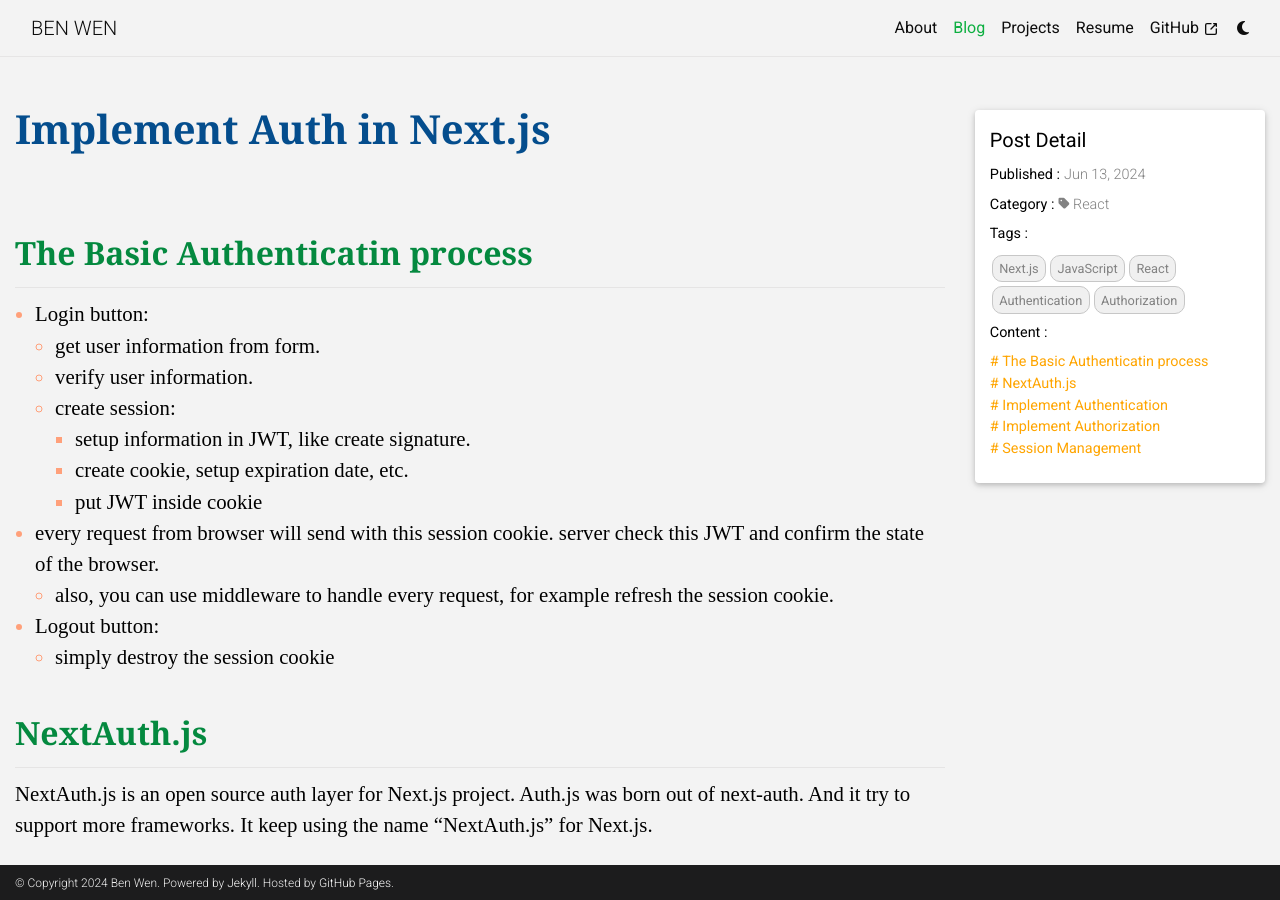
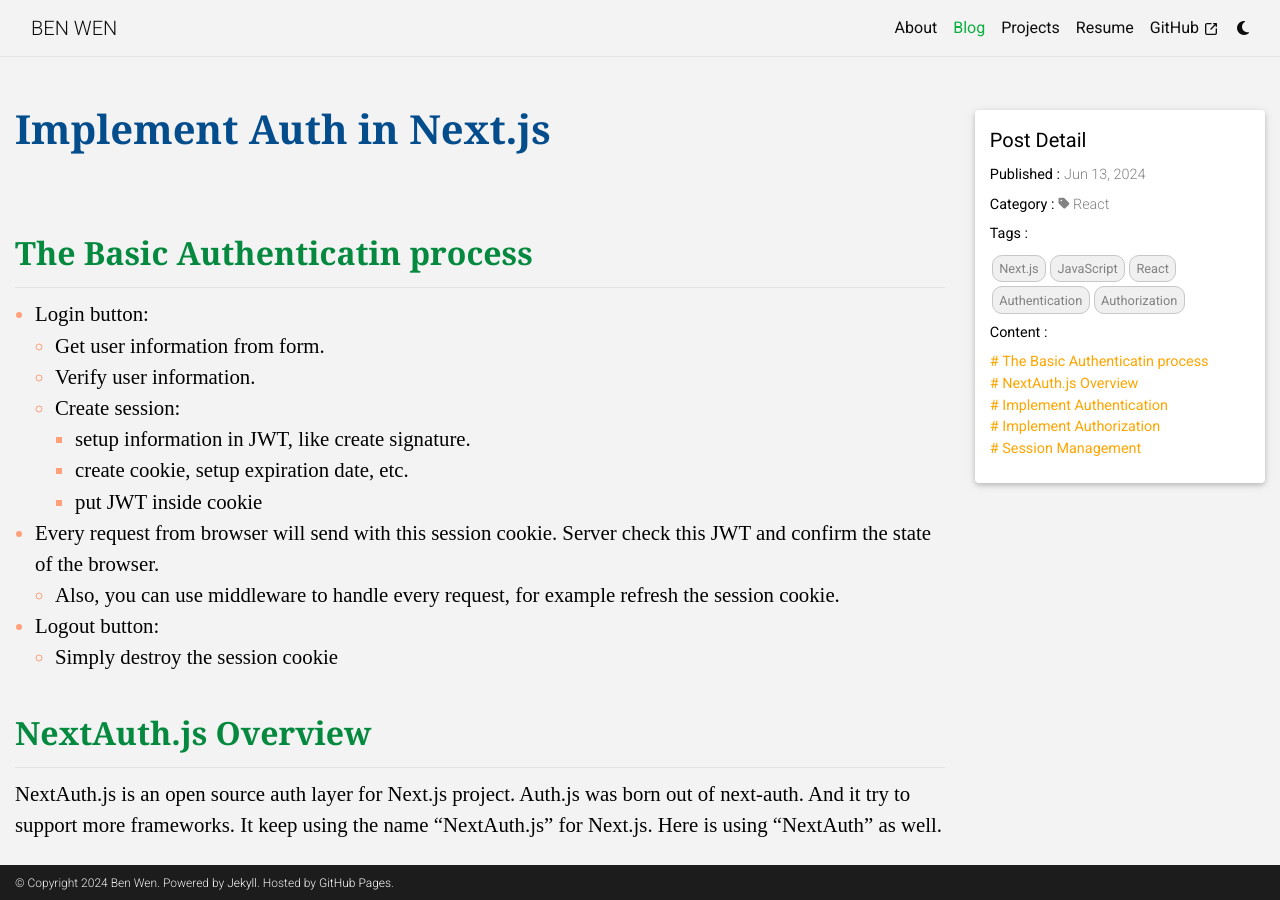
Before and after one commit to benwzj/benwzj.github.io, a Jekyll site: the page built from _posts/2024-06-13-nextjs-auth.md, in a window 1280 px wide and 900 px high. Built offline with Jekyll 4.4.1, drawn with Linux system fonts in a browser that asks for light colours; comment, search, counter and statistics services are not loaded; some of the changed text lies outside the part shown.

```diff
--- a/_posts/2024-06-13-nextjs-auth.md
+++ b/_posts/2024-06-13-nextjs-auth.md
@@ -6,7 +6,7 @@
 tags: Next.js JavaScript React Authentication Authorization
 toc:
   - name: The Basic Authenticatin process
-  - name: NextAuth.js
+  - name: NextAuth.js Overview
   - name: Implement Authentication
   - name: Implement Authorization
   - name: Session Management
@@ -15,25 +15,25 @@
 ## The Basic Authenticatin process
 
 - Login button:
-  - get user information from form.
-  - verify user information.
-  - create session:
+  - Get user information from form.
+  - Verify user information.
+  - Create session:
     - setup information in JWT, like create signature.
     - create cookie, setup expiration date, etc.
     - put JWT inside cookie
 
-- every request from browser will send with this session cookie. server check this JWT and confirm the state of the browser.
-  - also, you can use middleware to handle every request, for example refresh the session cookie.
+- Every request from browser will send with this session cookie. Server check this JWT and confirm the state of the browser.
+  - Also, you can use middleware to handle every request, for example refresh the session cookie.
 
 - Logout button:
-  - simply destroy the session cookie
+  - Simply destroy the session cookie
 
-## NextAuth.js
+## NextAuth.js Overview
 
 NextAuth.js is an open source auth layer for Next.js project.
-Auth.js was born out of next-auth. And it try to support more frameworks. It keep using the name "NextAuth.js" for Next.js.
+Auth.js was born out of next-auth. And it try to support more frameworks. It keep using the name "NextAuth.js" for Next.js. Here is using "NextAuth" as well.
 
-There are 4 ways to authenticate users with Auth.js:
+There are 4 ways to authenticate users with NextAuth:
 
 - OAuth authentication (Sign in with Google, GitHub, LinkedIn, etc…)
 - Magic Links (Email Provider like Resend, Sendgrid, Nodemailer etc…)
```
Also changed, not shown: other parts of _posts/2024-06-13-nextjs-auth.md (+2 -0 lines), _posts/2024-05-11-GraphQL.md (+1 -1 lines), _posts/2024-05-15-nextjs-ecommerce.md (+13 -0 lines).
